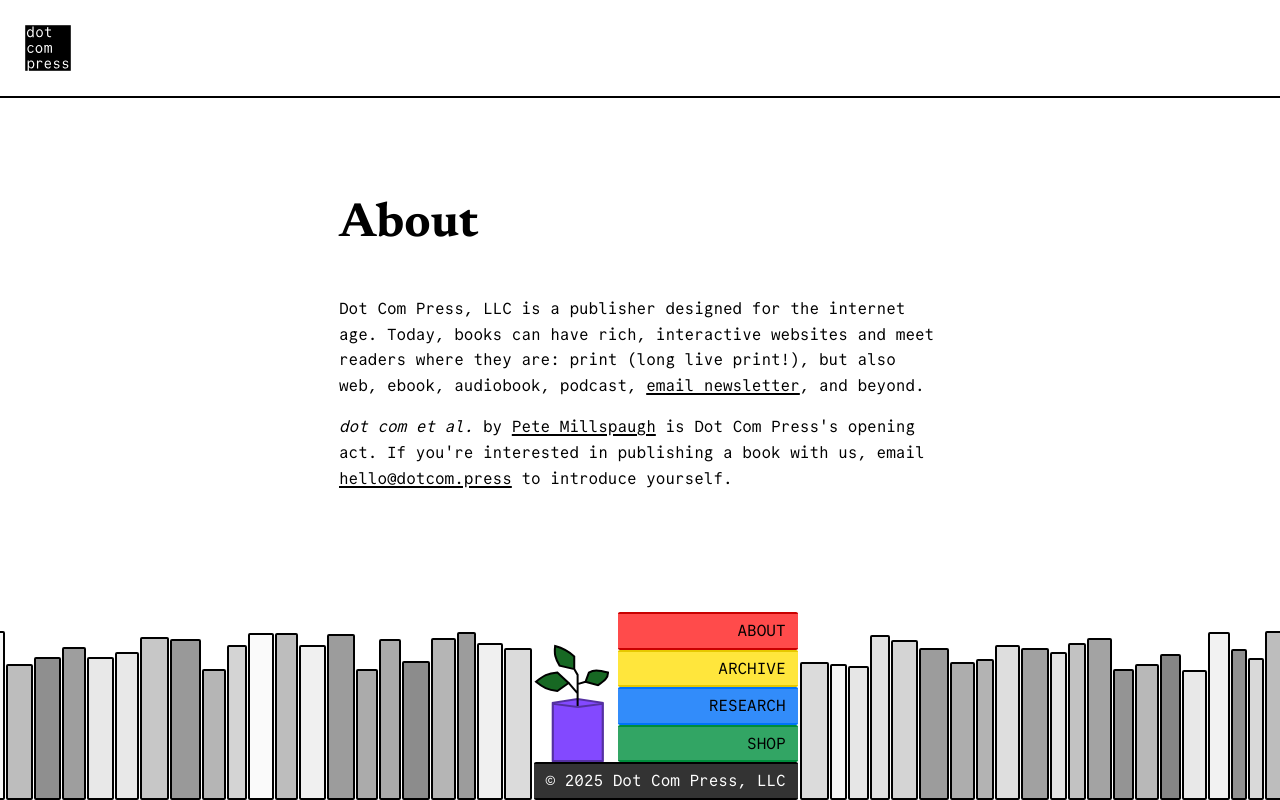
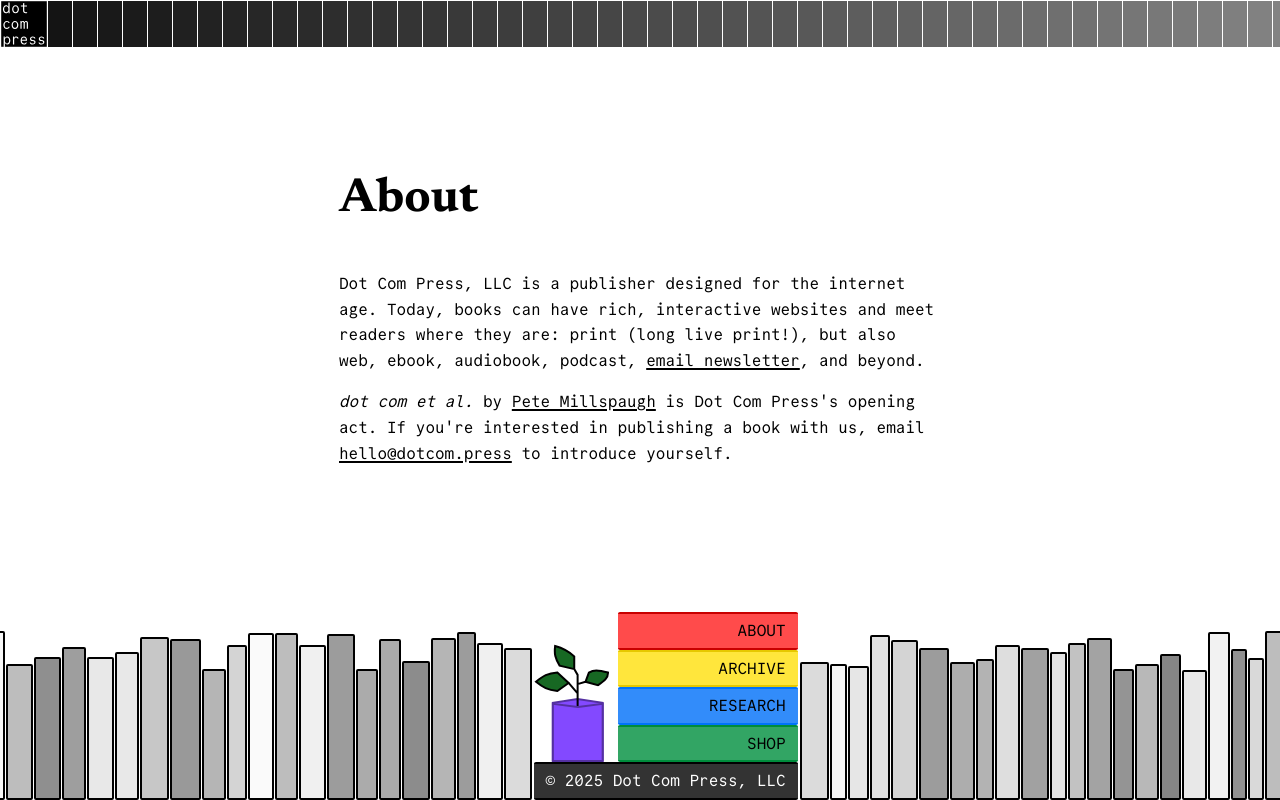
Before and after one commit to pmillspaugh/dotcom.press, a Next.js app: page /about in a window 1280 px wide. Built offline with nearby package versions, Linux system fonts and the light colour scheme.

Commit message:
redesign header

```diff
--- a/src/components/Header/Header.module.css
+++ b/src/components/Header/Header.module.css
@@ -1,10 +1,7 @@
 .header {
   display: flex;
   align-items: center;
-  gap: 16px;
-
-  padding: 24px;
-  border-bottom: 2px solid black;
+  overflow-x: hidden;
   font-size: 0.875rem;
 }
 
@@ -12,6 +9,22 @@ header > .logo {
   flex-shrink: 0;
 }
 
+.blocks {
+  display: flex;
+  align-items: center;
+  gap: 1px;
+  flex: 1;
+  min-width: 0;
+}
+
+.block {
+  flex-shrink: 0;
+  height: 48px;
+  width: 24px;
+  border-block: 1px solid #fff;
+  /* border-radius: 2px; */
+}
+
 header > .tagline {
   margin: 0;
   text-wrap: balanced;
--- a/src/components/Header/Header.tsx
+++ b/src/components/Header/Header.tsx
@@ -2,6 +2,10 @@ import logo from "@/app/icon.svg";
 import Image from "next/image";
 import Link from "next/link";
 import styles from "./Header.module.css";
+
+const BLOCK_COUNT = 100;
+const LIGHTNESS_MIN = 8; // almost as black as logo background
+const LIGHTNESS_MAX = 96; // fading to white
 
 export default function Header() {
   return (
@@ -9,6 +13,19 @@ export default function Header() {
       <Link href="/" className={styles.logo}>
         <Image src={logo} alt="Dot Com Press" width={48} height={48} />
       </Link>
+      <div className={styles.blocks} aria-hidden>
+        {Array.from({ length: BLOCK_COUNT }, (_, i) => {
+          const t = BLOCK_COUNT > 1 ? i / (BLOCK_COUNT - 1) : 1;
+          const lightness = LIGHTNESS_MIN + (LIGHTNESS_MAX - LIGHTNESS_MIN) * t;
+          return (
+            <div
+              key={i}
+              className={styles.block}
+              style={{ background: `hsl(0, 0%, ${lightness}%)` }}
+            />
+          );
+        })}
+      </div>
     </header>
   );
 }
```
